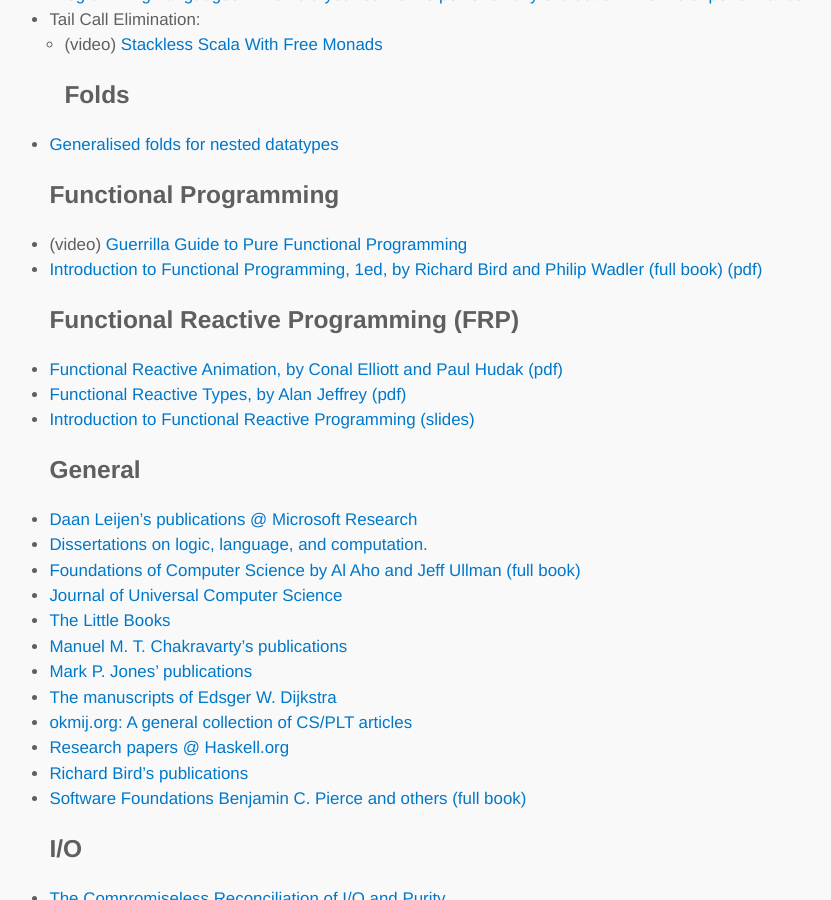
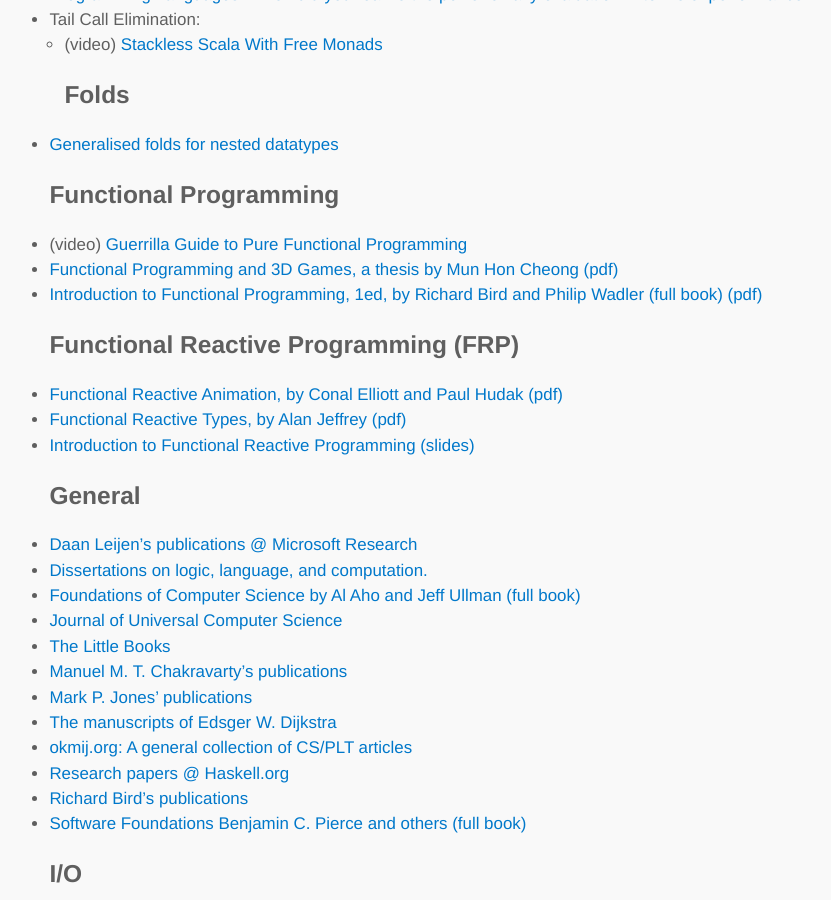
Before and after one commit to lambdatoast/lambdatoast.github.com, a Jekyll site: the page built from cs-resources/index.md, in a window 1280 px wide and 900 px high, scrolled down 2841 px. Shown: the whole window, without its empty margins (200-1031 px from the left). Built offline with Jekyll 4.4.1, drawn with Linux system fonts in a browser that asks for light colours.

Commit message:
Add link to Mun Hon Cheong's Functional Programming and 3D Games thesis.

```diff
--- a/cs-resources/index.md
+++ b/cs-resources/index.md
@@ -94,6 +94,7 @@
   - [Generalised folds for nested datatypes](http://www.cs.ox.ac.uk/richard.bird/online/BirdPaterson99Generalised.pdf)
 ## Functional Programming
   - (video) [Guerrilla Guide to Pure Functional Programming](http://vimeo.com/20293743)
+  - [Functional Programming and 3D Games, a thesis by Mun Hon Cheong (pdf)](http://www.cse.unsw.edu.au/~pls/thesis/munc-thesis.pdf)
   - [Introduction to Functional Programming, 1ed, by Richard Bird and Philip Wadler (full book) (pdf)](http://www.nlda-tw.nl/janmartin/vakken/TFIT/Extra%20materiaal/Bird_Wadler.%20Introduction%20to%20Functional%20Programming.1ed.pdf)
 ## Functional Reactive Programming (FRP)
   - [Functional Reactive Animation, by Conal Elliott and Paul Hudak (pdf)](http://haskell.cs.yale.edu/wp-content/uploads/2011/02/icfp97.pdf)
```
